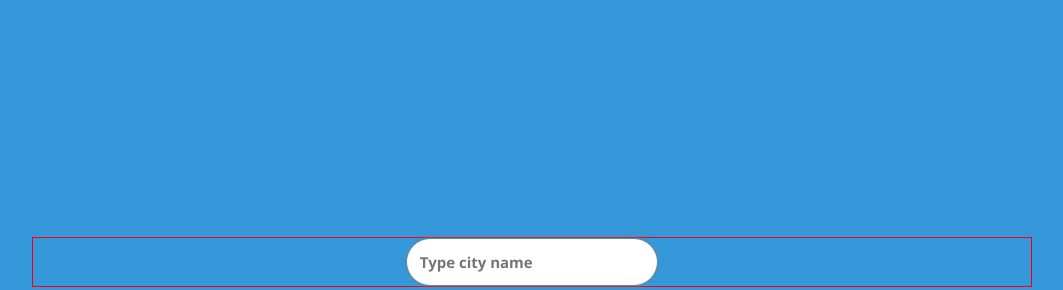
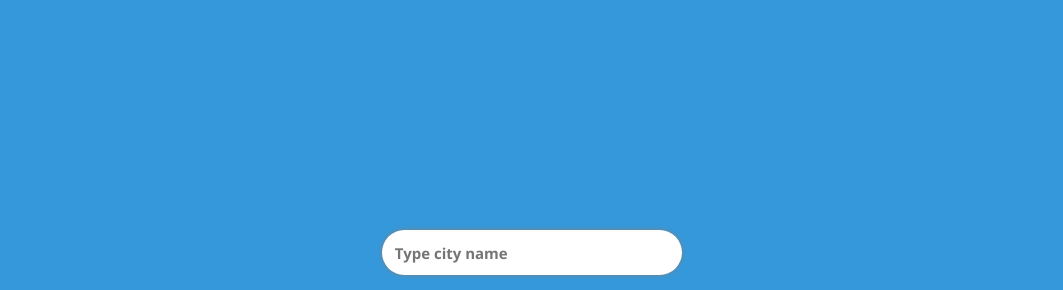
Before and after one commit to abhayrsr/weatherApp, a plain HTML site: page index.html in a window 1280 px wide. Shown: the part 103-393 px from the top of the page, without its empty margins (108-1171 px from the left). Drawn offline with Linux system fonts and the light colour scheme; a web font is replaced by a local one.

Commit message:
refactor: display

```diff
--- a/custom.css
+++ b/custom.css
@@ -9,27 +9,27 @@
 main{
     width: 100%;
     height: 100vh;
+    background-color: #3498db;
+    display: flex;
     align-items: center;
     justify-content: center;
-    background-color: #3498db;
-    display: flex;
     flex-direction: column;
 }
 
 .row{
-    width: 1000px;
-    height: 50px;
+    display: flex;
     align-items: center;
     justify-content: center;
-    display: flex;
-    border: 1px red solid;
+    width: 1000px;
     margin: 10px;
+    color: white;
+    font-size: 40px;
 }
 
 #search{
     padding: 0.8rem;
     margin: 0;
-    width: 250px;
+    width: 300px;
     font-size: 15px;
     font-family:'Segoe UI', Tahoma, Geneva, Verdana, sans-serif;
     font-weight: bold;
```
